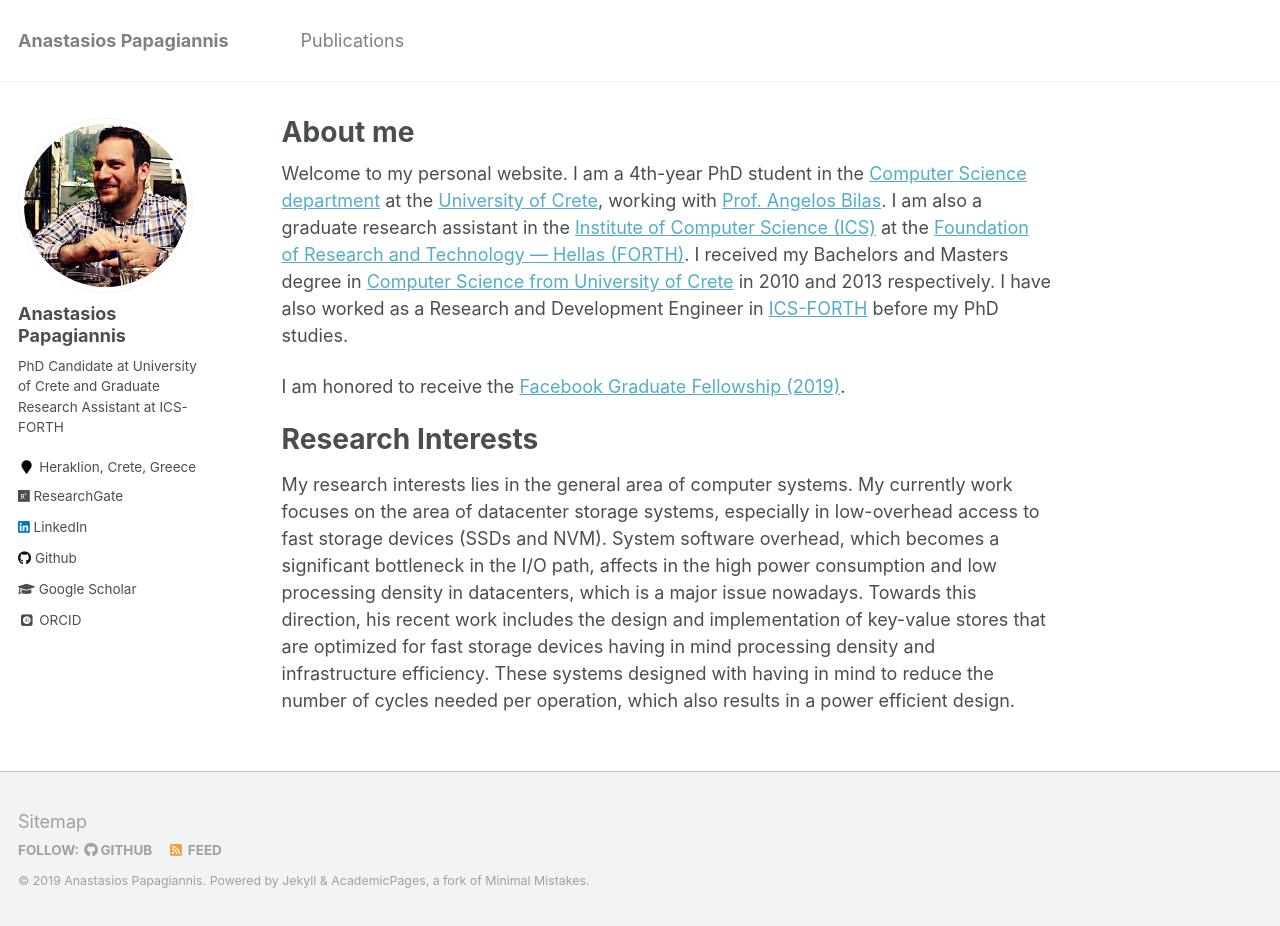
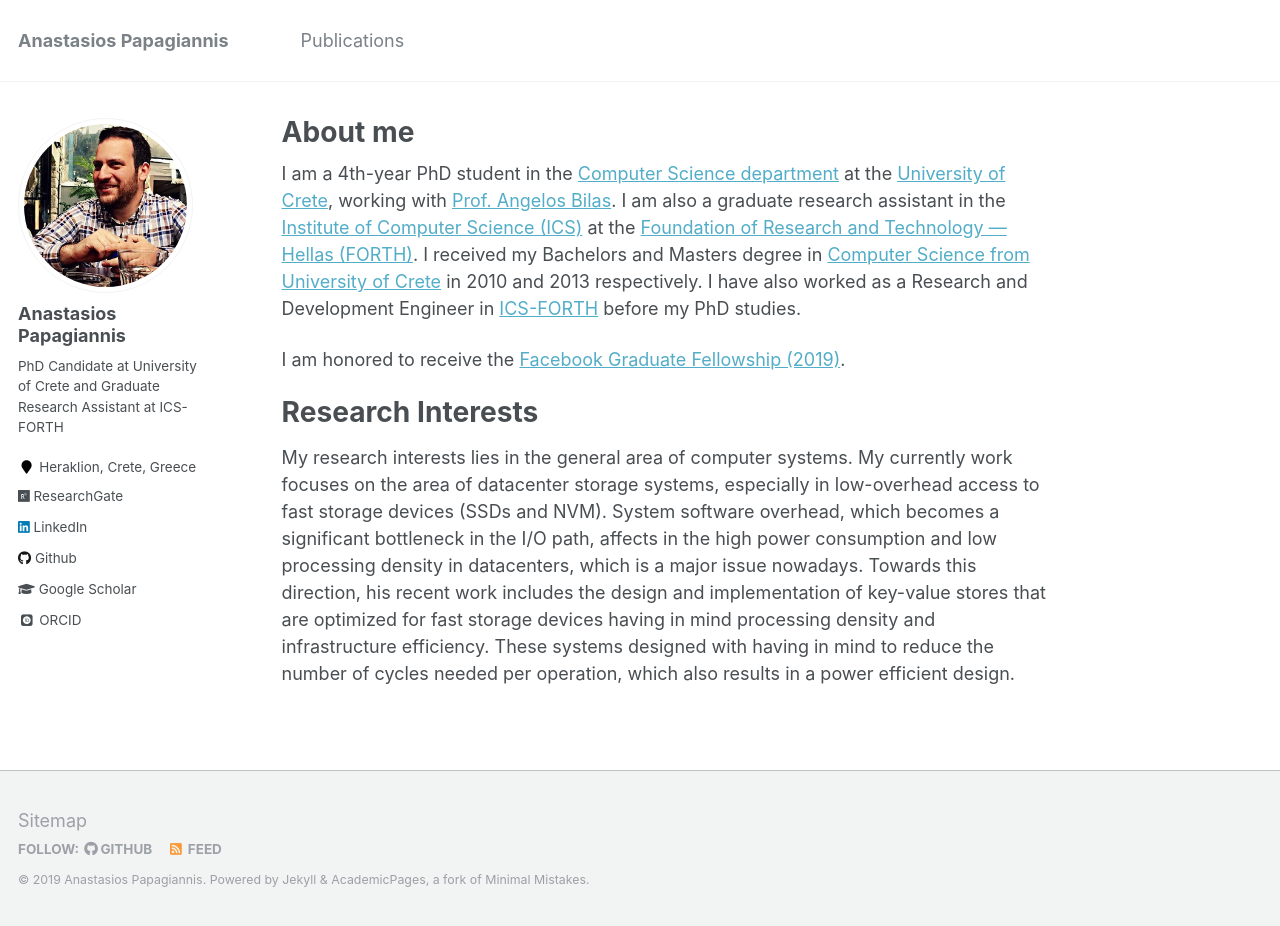
Before and after one commit to tpapagian/tpapagian.github.io, a Jekyll site: the page built from _pages/about.md, in a window 1280 px wide and 926 px high. Built offline with Jekyll 4.4.1, drawn with Linux system fonts in a browser that asks for light colours; some web fonts are replaced.

Commit message:
small fix

```diff
--- a/_pages/about.md
+++ b/_pages/about.md
@@ -8,7 +8,7 @@ redirect_from:
   - /about.html
 ---
 
-Welcome to my personal website. I am a 4th-year PhD student in the [Computer Science department](https://www.csd.uoc.gr/) at the [University of Crete](http://www.uoc.gr/), working with [Prof. Angelos Bilas](http://users.ics.forth.gr/~bilas/home/Angelos_Bilas.html). I am also a graduate research assistant in the [Institute of Computer Science (ICS)](https://www.ics.forth.gr/) at the [Foundation of Research and Technology — Hellas (FORTH)](https://www.forth.gr/). I received my Bachelors and Masters degree in [Computer Science from University of Crete](https://www.csd.uoc.gr/) in 2010 and 2013 respectively. I have also worked as a Research and Development Engineer in [ICS-FORTH](https://www.ics.forth.gr/carv/) before my PhD studies.
+I am a 4th-year PhD student in the [Computer Science department](https://www.csd.uoc.gr/) at the [University of Crete](http://www.uoc.gr/), working with [Prof. Angelos Bilas](http://users.ics.forth.gr/~bilas/home/Angelos_Bilas.html). I am also a graduate research assistant in the [Institute of Computer Science (ICS)](https://www.ics.forth.gr/) at the [Foundation of Research and Technology — Hellas (FORTH)](https://www.forth.gr/). I received my Bachelors and Masters degree in [Computer Science from University of Crete](https://www.csd.uoc.gr/) in 2010 and 2013 respectively. I have also worked as a Research and Development Engineer in [ICS-FORTH](https://www.ics.forth.gr/carv/) before my PhD studies.
 
 I am honored to receive the [Facebook Graduate Fellowship (2019)](https://research.fb.com/announcing-the-2019-facebook-fellows-and-emerging-scholars/).
 
```
